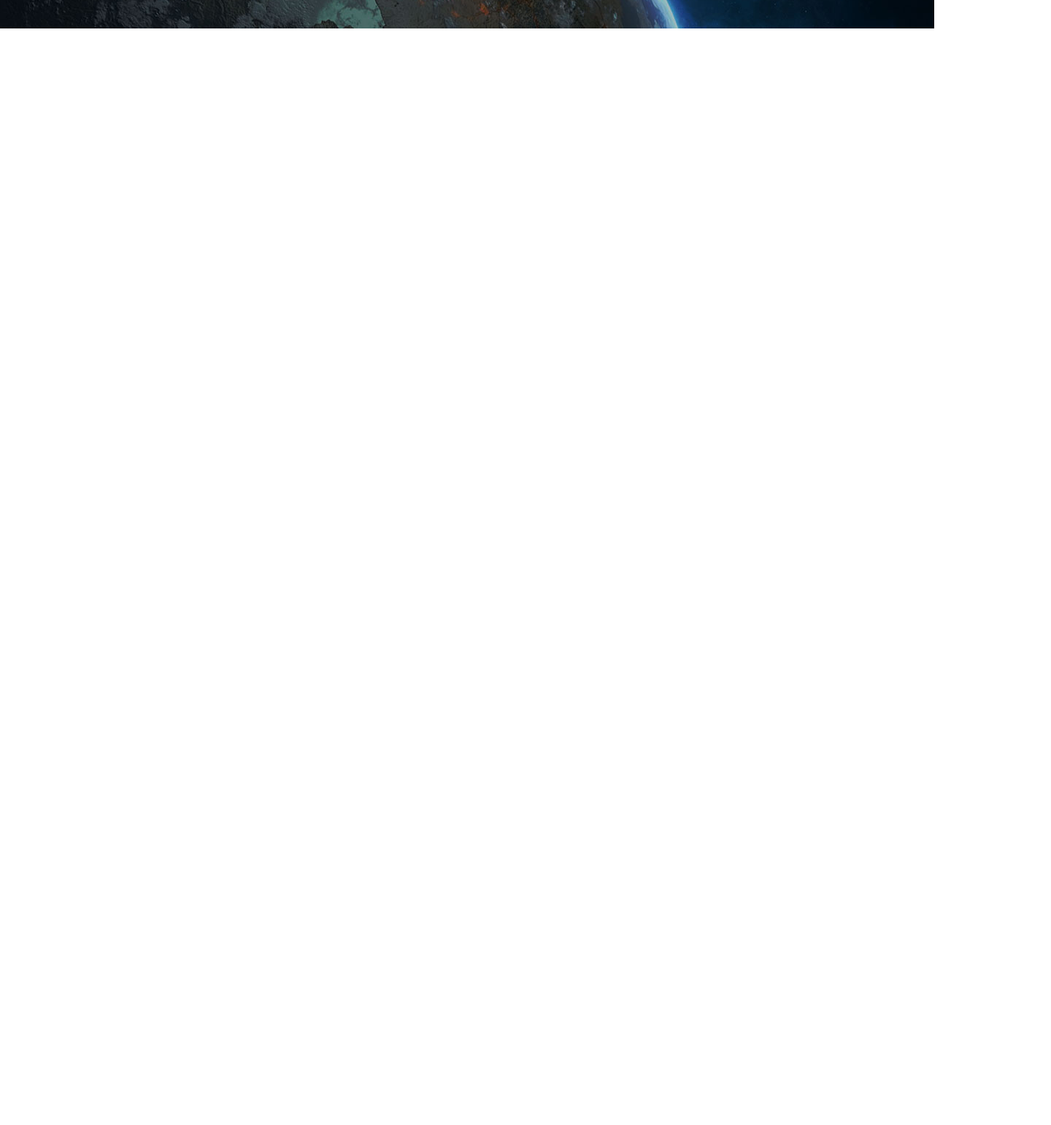
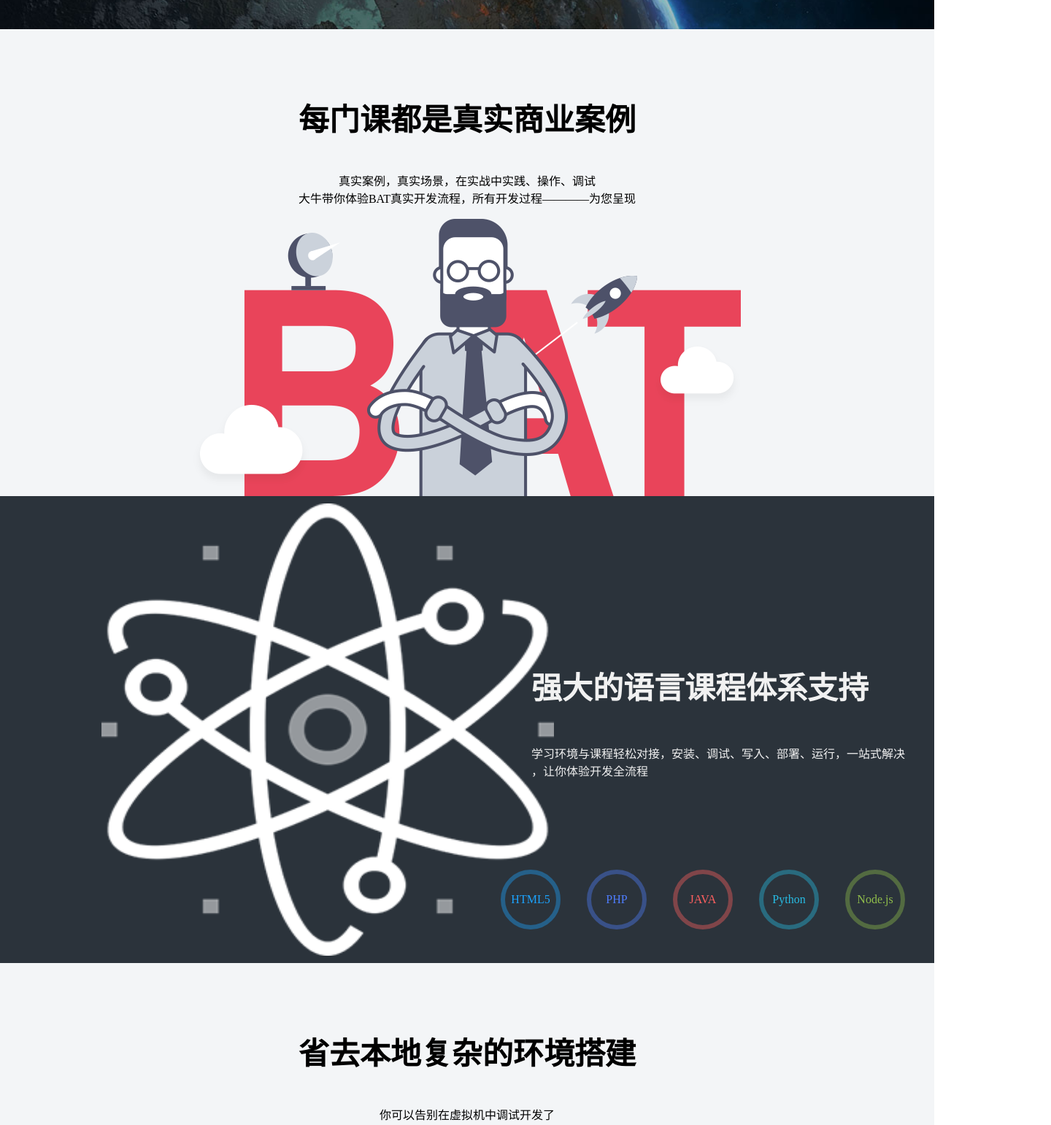
Before and after one commit to gu806869597/IMoocFinalTest, a plain HTML site: page index.html in a window 1280 px wide. Shown: the part 600-2142 px from the top of the page at 73% size, 1440 px wide, since content can reach past the window. Before the commit the page ends 1280 px from the top, so only its background shows below. Drawn offline with Linux system fonts and the light colour scheme.

Commit message:
啊 写到第五个页面了 今天吃了个下午茶 肚子好饱 晚上回去继续写=3=

```diff
--- /dev/null
+++ b/css/ScreenLayoutFiveStyle.css
@@ -0,0 +1,11 @@
+.screen_layout_five{
+    background: url("../img/sc5.jpg") no-repeat center;
+    background-size: cover;
+}
+
+.screen_layout_five_wrap{
+    width:var(--screenItemWidth);
+    height: var(--screenItemHeight);
+    position: relative;
+    margin:0 auto;
+}
--- /dev/null
+++ b/css/ScreenLayoutFourStyle.css
@@ -0,0 +1,50 @@
+.screen_layout_four{
+    background: #f3f5f7;
+}
+
+.screen_layout_four_wrap{
+    width:var(--screenItemWidth);
+    height: var(--screenItemHeight);
+    position: relative;
+    margin:0 auto;
+}
+
+.screen_layout_four_wrap>dl{
+    position: absolute;
+    width: var(--screenItemWidth);
+    top:90px;
+    left:50%;
+    margin-left: -600px;
+    text-align: center;
+}
+
+.screen_layout_four_wrap>dl>dt{
+    font-weight:bold;
+    font-size: var(--mainTextSize);
+}
+
+.screen_layout_four_wrap>dl>dd{
+    padding-top: 44px ;
+    font-size: var(--secondTextSize);
+}
+
+.screen_layout_four_wrap>div{
+    width:var(--screenItemWidth);
+    position: absolute;
+    top: 285px;
+    text-align: center;
+}
+
+.screen_layout_four_wrap>div>ul{
+    width:var(--screenItemWidth);
+    display: inline-block;
+}
+.screen_layout_four_wrap>div>ul>li{
+    list-style-type: none;
+    float: left;
+    margin-left: 130px;
+}
+.screen_layout_four_wrap>div>ul>li>h4{
+    margin-top: 32px;
+    font-weight: normal;
+}
--- a/css/ScreenLayoutOneStyle.css
+++ b/css/ScreenLayoutOneStyle.css
@@ -1,5 +1,6 @@
 .screen_layout_one{
     background: url("../img/sc1.jpg") no-repeat center;
+    background-size: cover ;
 }
 
 .screen_layout_one_wrap{
@@ -19,8 +20,10 @@
     margin-left: -600px;
 }
 .screen_layout_one_wrap>dl>dt{
+    font-weight:bold;
     font-size: var(--mainTextSize);
 }
 .screen_layout_one_wrap>dl>dd{
+    margin-top: 26px;
     font-size: var(--secondTextSize);
 }
--- /dev/null
+++ b/css/ScreenLayoutThreeStyle.css
@@ -0,0 +1,79 @@
+.screen_layout_three{
+    background: #2b333b;
+}
+.screen_layout_three_wrap{
+    width: var(--screenItemWidth);
+    height:var(--screenItemHeight);
+    margin:0 auto;
+    position: relative;
+}
+.screen_layout_three_image{
+    width:var(--screenItemHeight);
+    height: var(--screenItemHeight);
+    background: url("../img/sc3.png") no-repeat center;
+    background-size: 620px 620px;
+    margin-left: 129px;
+    float: left;
+}
+.screen_layout_three_wrap>dl{
+    position: absolute;
+    right: 0;
+    margin-top:229px;
+    color: var(--defaultTextColorPrimary);
+}
+
+.screen_layout_three_wrap>dl>dt{
+    font-weight:bold;
+    font-size: var(--mainTextSize);
+}
+
+.screen_layout_three_wrap>dl>dd{
+    padding-top: 50px;
+}
+
+.screen_layout_three_wrap>nav{
+    position: absolute;
+    bottom:46px ;
+    right:0;
+}
+
+.screen_layout_three_wrap>nav>a{
+    text-decoration: none;
+    border-radius: 45px;
+    width:70px;
+    height:70px;
+    display: block;
+    float: left;
+    margin-left: 36px;
+}
+/*为每一个元素设置文字 同样用CSS来设置*/
+.screen_layout_three_wrap>nav>a:nth-child(1){
+    color: var(--html5TextColor);
+    border: 6px solid rgba(28,164,255,.4);
+    text-align: center;
+    line-height: 70px;
+}
+.screen_layout_three_wrap>nav>a:nth-child(2){
+    color: var(--phpTextColor);
+    border: 6px solid rgba(79,125,253,.4);
+    text-align: center;
+    line-height: 70px;
+}
+.screen_layout_three_wrap>nav>a:nth-child(3){
+    color: var(--javaTextColor);
+    border: 6px solid rgba(255,96,96,.4);
+    text-align: center;
+    line-height: 70px;
+}
+.screen_layout_three_wrap>nav>a:nth-child(4){
+    color: var(--pythonTextColor);
+    border: 6px solid rgba(39,189,229,.4);
+    text-align: center;
+    line-height: 70px;
+}
+.screen_layout_three_wrap>nav>a:nth-child(5){
+    color: var(--nodeTextColor);
+    border:6px solid rgba(144,189,75,.4);
+    text-align: center;
+    line-height: 70px;
+}
--- a/css/ScreenLayoutTwoStyle.css
+++ b/css/ScreenLayoutTwoStyle.css
@@ -1,3 +1,68 @@
 .screen_layout_two{
-    background: #f1f1f1;
+    background: #f3f5f7;
+    position: relative;
 }
+
+.screen_layout_two_wrap{
+    width: var(--screenItemWidth);
+    height: var(--screenItemHeight);
+    margin:0 auto;
+}
+
+.screen_layout_two_wrap>dl{
+    width: var(--screenItemWidth);
+    position: absolute;
+    top:90px;
+    text-align: center;
+    left:50%;
+    margin-left: -600px;
+    color: var(--mainTextSize);
+}
+
+.screen_layout_two_wrap>dl>dt{
+    font-weight:bold;
+    font-size: var(--mainTextSize);
+}
+
+.screen_layout_two_wrap>dl>dd{
+    padding-top: 44px ;
+    font-size: var(--secondTextSize);
+}
+
+.screen_layout_two_man{
+    width:var(--screenItemWidth);
+    height:380px;
+    position: absolute;
+    bottom:0;
+    left:50%;
+    margin-left:-600px;
+    background:url("../img/sc2-1.png") no-repeat center;
+    background-size: 275px 380px ;
+    z-index: 4;
+}
+
+.screen_layout_two_bg{
+    width:var(--screenItemWidth);
+    height:361px;
+    position: absolute;
+    bottom:0;
+    left:50%;
+    margin-left: -600px;
+    background: url("../img/sc2.png") no-repeat center;
+    background-size: 750px 361px;
+    z-index: 2 ;
+}
+
+.screen_layout_two_rocket{
+    width:var(--screenItemWidth);
+    height:205px ;
+    position: absolute;
+    bottom: 0 ;
+    left:50%;
+    margin-left: -600px;
+    background: url("../img/sc2-2.png") no-repeat center;
+    background-size: 266px 205px ;
+    z-index: 3;
+    padding-left: 200px;
+    padding-bottom: 195px;
+}
--- a/css/ToolbarStyle.css
+++ b/css/ToolbarStyle.css
@@ -2,11 +2,9 @@ header{
     width: var(--matchParent);
     height:var(--toolbarSize);
     background: linear-gradient(rgba(21,21,21,1),rgba(255,255,255,0));
-    position:relative;
     position: fixed;
-    top: 0px;
-    left: 0px;
-    width: 100%;
+    top: 0;
+    left: 0;
     z-index: 99;
 }
 
--- a/index.html
+++ b/index.html
@@ -10,6 +10,9 @@
     <link href="css/ToolbarStyle.css" type="text/css" rel="stylesheet">
     <link href="css/ScreenLayoutOneStyle.css" type="text/css" rel="stylesheet">
     <link href="css/ScreenLayoutTwoStyle.css" type="text/css" rel="stylesheet">
+    <link href="css/ScreenLayoutThreeStyle.css" type="text/css" rel="stylesheet">
+    <link href="css/ScreenLayoutFourStyle.css" type="text/css" rel="stylesheet">
+    <link href="css/ScreenLayoutFiveStyle.css" type="text/css" rel="stylesheet">
   </head>
   <body>
   <header>
@@ -38,6 +41,85 @@
     </div>
   </section>
   <!--第二屏-->
-  <section class=""
+  <section class="screen_layout_two">
+    <div class="screen_layout_two_wrap">
+      <dl>
+        <dt>
+          每门课都是真实商业案例
+        </dt>
+        <dd>
+          真实案例，真实场景，在实战中实践、操作、调试<br/>
+          大牛带你体验BAT真实开发流程，所有开发过程————为您呈现
+        </dd>
+      </dl>
+
+      <div class="screen_layout_two_man"></div>
+      <div class="screen_layout_two_rocket"></div>
+      <div class="screen_layout_two_bg"></div>
+    </div>
+  </section>
+
+  <section class="screen_layout_three">
+    <div class="screen_layout_three_image"></div>
+    <div class="screen_layout_three_wrap">
+      <dl>
+        <dt>
+          强大的语言课程体系支持
+        </dt>
+        <dd>
+          学习环境与课程轻松对接，安装、调试、写入、部署、运行，一站式解决<br/>
+          ，让你体验开发全流程
+        </dd>
+      </dl>
+
+      <nav>
+        <a href="javascript:void(0)">HTML5</a>
+        <a href="javascript:void(0)">PHP</a>
+        <a href="javascript:void(0)">JAVA</a>
+        <a href="javascript:void(0)">Python</a>
+        <a href="javascript:void(0)">Node.js</a>
+      </nav>
+    </div>
+  </section>
+
+  <section class="screen_layout_four">
+    <div class="screen_layout_four_wrap">
+      <dl>
+        <dt>
+          省去本地复杂的环境搭建
+        </dt>
+        <dd>
+          你可以告别在虚拟机中调试开发了
+        </dd>
+      </dl>
+
+      <div>
+        <ul>
+          <li>
+            <img src="img/sc4-1.png" class="screen_layout_four_wrap_img"/>
+            <h4>实战课程集成开发环境</h4>
+          </li>
+          <li>
+            <img src="img/sc4-2.png" class="screen_layout_four_wrap_img"/>
+            <h4>内置终端命令行</h4>
+          </li>
+          <li>
+            <img src="img/sc4-3.png" class="screen_layout_four_wrap_img"/>
+            <h4>编译你的应用程序</h4>
+          </li>
+          <li>
+            <img src="img/sc4-4.png" class="screen_layout_four_wrap_img"/>
+            <h4>通过云端服务输出效果</h4>
+          </li>
+        </ul>
+      </div>
+    </div>
+  </section>
+
+  <section class="screen_layout_five">
+    <div class="screen_layout_five_wrap">
+
+    </div>
+  </section>
   </body>
 </html>
```
